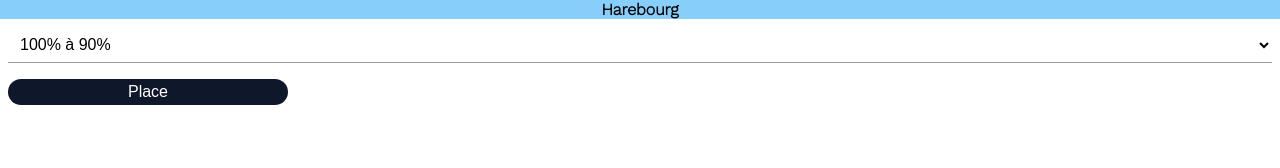
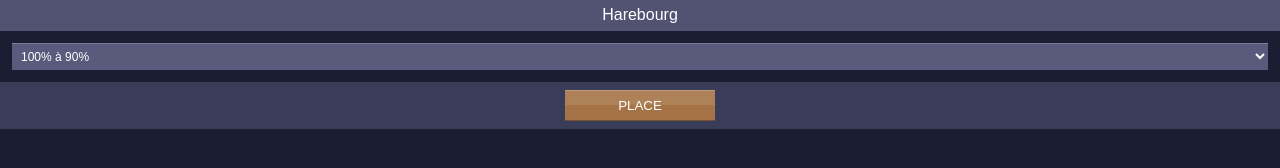
Before and after one commit to corentin-ballot/D2.HarebourgOverlay, an Electron app: page index.html in a window 1280 px wide. Drawn offline with nearby package versions, Linux system fonts and the light colour scheme; a web font is replaced by a local one.

Commit message:
unity style

```diff
--- a/index.html
+++ b/index.html
@@ -5,14 +5,17 @@
     <meta charset="UTF-8">
     <title>/</title>
     <meta http-equiv="Content-Security-Policy" content="script-src 'self' 'unsafe-inline';" />
-    <link href="https://fonts.googleapis.com/css?family=Montserrat:600|Work+Sans:300" rel="stylesheet">
+    <link href="https://fonts.cdnfonts.com/css/rowdy" rel="stylesheet">
+
     <style>
         /** Font **/
         body {
-            font-family: 'Work Sans', sans-serif;
+            font-family: 'Rowdy', sans-serif;
             font-weight: 300;
             margin: 0;
-            background-color: white;
+            background-color: #1b1d32;
+            border-radius: 2px;
+            overflow: hidden;
         }
 
         h1,
@@ -20,7 +23,7 @@
         h3,
         h4,
         h5 {
-            font-family: Montserrat, Arial, Verdana, "Lucida Grande", sans-serif;
+            font-family: 'Rowdy', Arial, Verdana, "Lucida Grande", sans-serif;
             font-weight: 600;
             color: #010035;
             margin: 0 0 1rem 0;
@@ -34,64 +37,90 @@
         input[type="text"],
         input[type="number"],
         select {
-            box-shadow: none;
             border: none;
-            border-bottom-color: currentcolor;
-            border-bottom-style: none;
-            border-bottom-width: medium;
-            border-bottom: 1px solid #999;
-            height: auto;
-            font-size: 1rem;
-            text-align: left;
-            padding: .5rem;
-            background-color: transparent;
-            margin: 0 0 1rem;
+            border-top: solid 1px #7a7c96;
+            background-color: #595b7c;
             width: 100%;
-            box-sizing: border-box;
+            color: #fff;
+            padding: 5px;
+            font-size: 12px;
+            font-family: 'Rowdy', sans-serif;
+            font-weight: 300;
+            cursor: pointer;
         }
 
         button {
-            background: #0F172A;
+            font-weight: normal;
             border: none;
+            width: 150px;
+            padding: 8px 16px;
+            margin: auto;
+            box-sizing: border-box;
+            background: transparent;
             color: #fff;
             cursor: pointer;
+            display: inline-block;
+            text-transform: uppercase;
+            font-family: 'Rowdy', sans-serif;
             position: relative;
-            display: inline-block;
-            padding: .25rem .5rem;
-            text-align: center;
-            text-decoration: none;
-            white-space: nowrap;
-            min-width: 100px;
-            max-width: 280px;
-            border-radius: 50px;
-            font-size: 1rem;
-            margin: 0 0 .5rem;
-            width: 100%;
-            box-sizing: border-box;
+            z-index: 0;
         }
 
-        button:hover {
-            background: #1f2b49;
+        button::before {
+            content: "";
+            position: absolute;
+            z-index: -1;
+            top: 0;
+            left: 0;
+            width: 100%;
+            height: 100%;
+            background: linear-gradient(to bottom, #be9a79 0% 2%, #ae8258 2% 50%, #a57345 50% 98%, #735030 98% 100%);
         }
 
-        .wrapper {
-            margin: 0 .5rem;
+        button:hover::before {
+            opacity: .77;
         }
 
-        .drag {
-            background-color: lightskyblue;
+        button::after {
+            content: "";
+            position: absolute;
+            z-index:-2;
+            top: 0;
+            left: 0;
+            width: 100%;
+            height: 100%;
+            background: white;
+        }
+
+        .header {
             -webkit-user-select: none;
             -webkit-app-region: drag;
             cursor: move;
             text-align: center;
-            font-weight: bold;
-            margin: 0 0 .5rem 0;
+            height: 31px;
+            background-color: #525272;
+            color: white;
+            padding: 6px 0;
+            box-sizing: border-box;
         }
+
+        .wrapper {
+            margin: 12px;
+        }
+
+        .footer {
+            text-align: center;
+            height: 31px;
+            background-color: #3a3d58;
+            color: white;
+            padding: 8px 0;
+        }
+
     </style>
 </head>
 
 <body>
-    <div class="drag"><span id="name">Harebourg</span></div>
+    <div class="header"><span id="name">Harebourg</span></div>
 
     <div class="wrapper">
         <select id="rotation">
@@ -101,7 +130,9 @@
             <option value="90">44% à 30%</option>
             <option value="-90">29% à 0%</option>
         </select>
+    </div>
 
+    <div class="footer">
         <button id="place">Place</button>
     </div>
 
@@ -113,7 +144,6 @@
         })
 
         document.getElementById("rotation").addEventListener("change", () => {
-            console.log('set::rotation', document.getElementById("rotation").value)
             window.api.send("set::rotation", document.getElementById("rotation").value);
         });
 
```
Also changed, not shown: index-grid.html (+0 -1 lines), index.js (+11 -18 lines).
